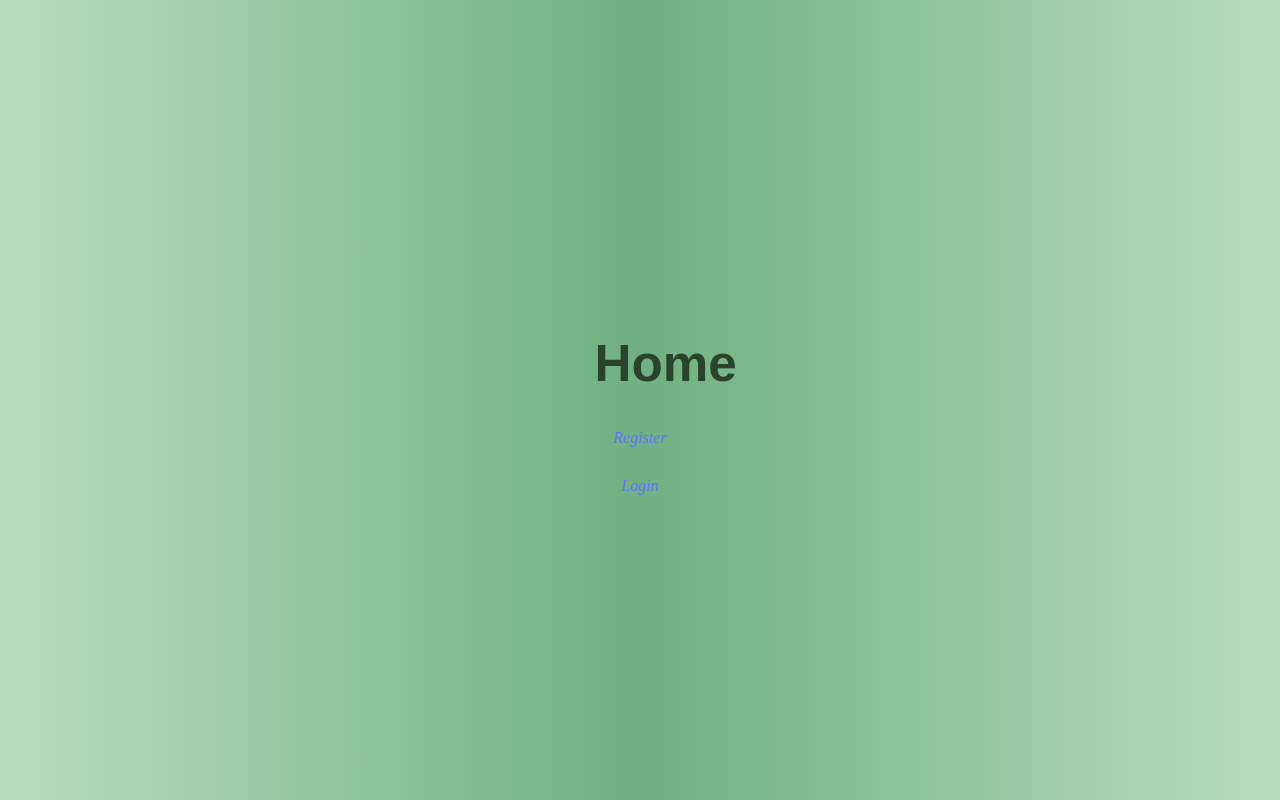
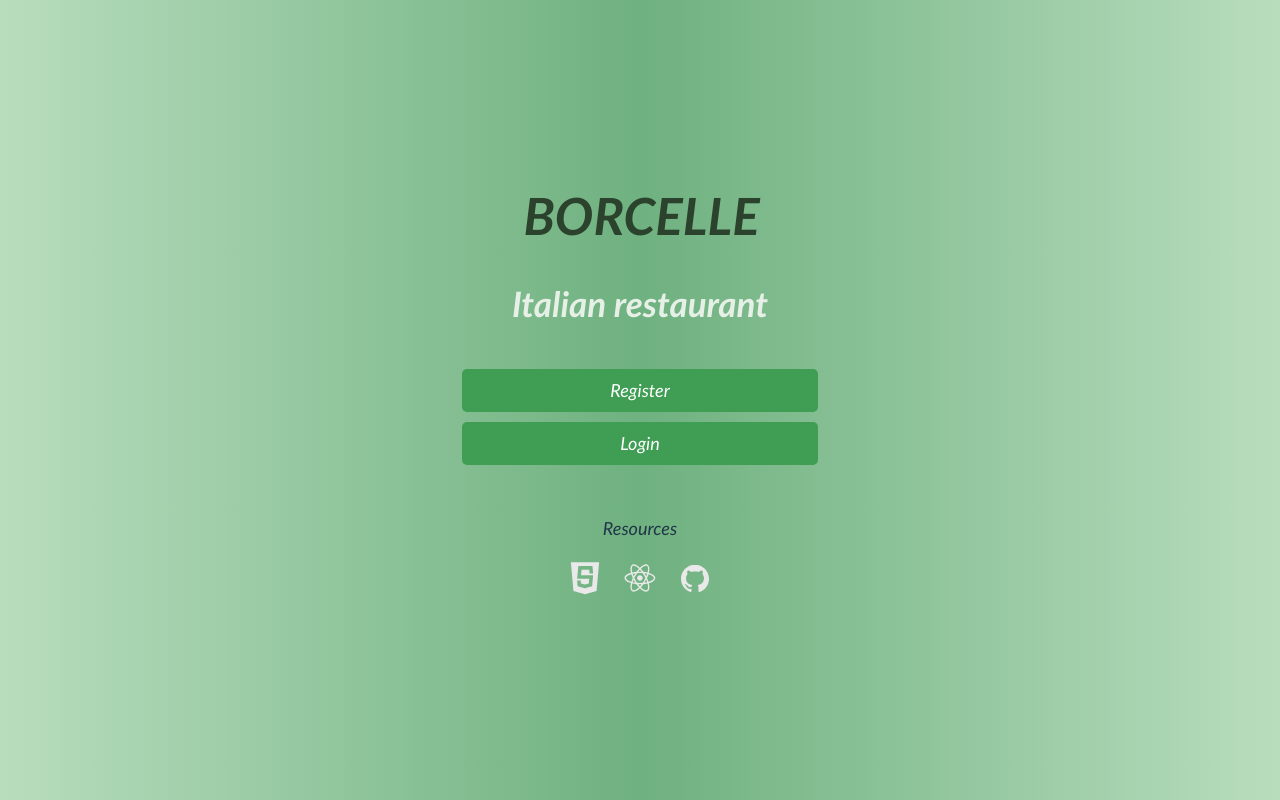
Before and after one commit to xFlameLiq/ReactGSTI, a React (Vite) app: page / in a window 1280 px wide. Built offline with nearby package versions, Linux system fonts and the light colour scheme.

Commit message:
added footer and updating home

```diff
--- a/package.json
+++ b/package.json
@@ -11,6 +11,7 @@
   "dependencies": {
     "react": "^18.2.0",
     "react-dom": "^18.2.0",
+    "react-icons": "^4.12.0",
     "react-router-dom": "^6.18.0"
   },
   "devDependencies": {
--- /dev/null
+++ b/src/components/Footer.jsx
@@ -0,0 +1,30 @@
+import React from 'react';
+import { Link } from 'react-router-dom';
+import '../styles/Footer.css';
+import { DiJavascript } from "react-icons/di";
+import { DiReact } from "react-icons/di";
+import { DiGithubBadge } from "react-icons/di";
+
+
+const Footer = () => {
+ return (
+    <footer>
+        <div class="container">
+            <div class="footer-content">
+                <div class="footer-nav">
+                    <ul>
+                        <li>Resources</li>
+                    </ul>
+                </div>
+                <div class="footer-icons">
+                    <DiJavascript />
+                    <DiReact />
+                    <DiGithubBadge/>
+                </div>
+            </div>
+        </div>
+    </footer>
+ );
+}
+
+export default Footer;
--- a/src/pages/Home.jsx
+++ b/src/pages/Home.jsx
@@ -1,13 +1,20 @@
 import { Link } from "react-router-dom";
+import '../styles/Home.css';
+import Footer from '../components/Footer';
+
 
 const Home = () => {
   return (
     <div>
-      <h1>Home</h1>
-      <Link to='/register'>Register</Link>
+
+      <h1>BORCELLE</h1>
+      <h2>Italian restaurant</h2>
+      <Link to='/register' className='register-btn'>Register</Link>
       <br />
-      <Link to='/login'>Login</Link>
+      <Link to='/login' className='login-btn'>Login</Link>
+    <Footer />
     </div>
+
   );
 }
 
--- /dev/null
+++ b/src/styles/Footer.css
@@ -0,0 +1,45 @@
+
+
+.footer {
+    display: flex;
+    flex-direction: column;
+    align-items: center;
+    padding: 70px;
+
+   }
+
+
+   .footer-nav ul {
+    list-style-type: none;
+    padding: 0;
+   }
+
+   .footer-nav li {
+    margin: 10px 0;
+    font-size: 18px;
+    font-family: 'Trebuchet MS', 'Lucida Sans Unicode', 'Lucida Grande', 'Lucida Sans', Arial, sans-serif;
+    font-style: italic;
+   }
+
+   .footer-nav a {
+    color: #e9e6e6;
+    text-decoration: none;
+   }
+
+   .footer-nav a:hover {
+    text-decoration: underline;
+   }
+
+   .footer-icons {
+    display: flex;
+    align-items: center;
+    justify-content: space-between;
+    width: 150px;
+    margin: 0 auto;
+}
+
+.footer-icons svg {
+    width: 40px;
+    height: 40px;
+    fill: #e9e9e9;
+}
--- /dev/null
+++ b/src/styles/Home.css
@@ -0,0 +1,38 @@
+
+h1 {
+    text-align:center;
+    margin-right: 3rem;
+    font-size: 50px;
+    color:#2b422d;
+    font-style:italic;
+    font-family:'Trebuchet MS', 'Lucida Sans Unicode', 'Lucida Grande', 'Lucida Sans', Arial, sans-serif;
+  }
+
+  h2 {
+    text-align:center;
+    font-size: 35px;
+    color:#e6f0e6;
+    font-style:italic;
+    font-family:'Trebuchet MS', 'Lucida Sans Unicode', 'Lucida Grande', 'Lucida Sans', Arial, sans-serif;
+  }
+
+.register-btn,
+.login-btn {
+display:inline-block;
+ width: 350px;
+ background-color: #409e54;
+ color: white;
+ text-decoration:none;
+ font-family: 'Trebuchet MS', 'Lucida Sans Unicode', 'Lucida Grande', 'Lucida Sans', Arial, sans-serif;
+ font-style: italic;
+ font-size:large;
+ padding: 8px 3px;
+ border-radius: 5px;
+ margin-top: 10px;
+}
+
+.register-btn:hover,
+.login-btn:hover {
+ background-color: #2a683a;
+ color: white;
+}
--- a/src/styles/Login.css
+++ b/src/styles/Login.css
@@ -79,7 +79,7 @@ width: 500px;
   color: #ffffff;
 
 }
-.a {
+a {
 text-align: center;
 width: 32rem;
   display: block;
--- a/src/styles/Register.css
+++ b/src/styles/Register.css
@@ -73,7 +73,7 @@ body{
     flex-direction: column;
   }
 
-  a {
+  .a {
   text-align: center;
   width: 32rem;
   display: block;
@@ -81,10 +81,21 @@ body{
   color: rgb(21, 102, 45);
   font-size:medium;
   font-style:oblique;
-  font-family: 'sans-serif';
+  font-family:'Trebuchet MS', 'Lucida Sans Unicode', 'Lucida Grande', 'Lucida Sans', Arial, sans-serif;
   margin: 0px auto 0px;
   }
 
+  .a:hover {
+    text-align: center;
+    width: 32rem;
+    display: block;
+    text-decoration: none;
+    color: rgb(4, 77, 25);
+    font-size:medium;
+    font-style:oblique;
+    font-family:'Trebuchet MS', 'Lucida Sans Unicode', 'Lucida Grande', 'Lucida Sans', Arial, sans-serif;
+    margin: 0px auto 0px;
+    }
   img {
     transform: translateX(55%) translateY(-135%);
     width: 370px;
```
Also changed, not shown: 1 other file (tests, documents, lock files or other folders).
